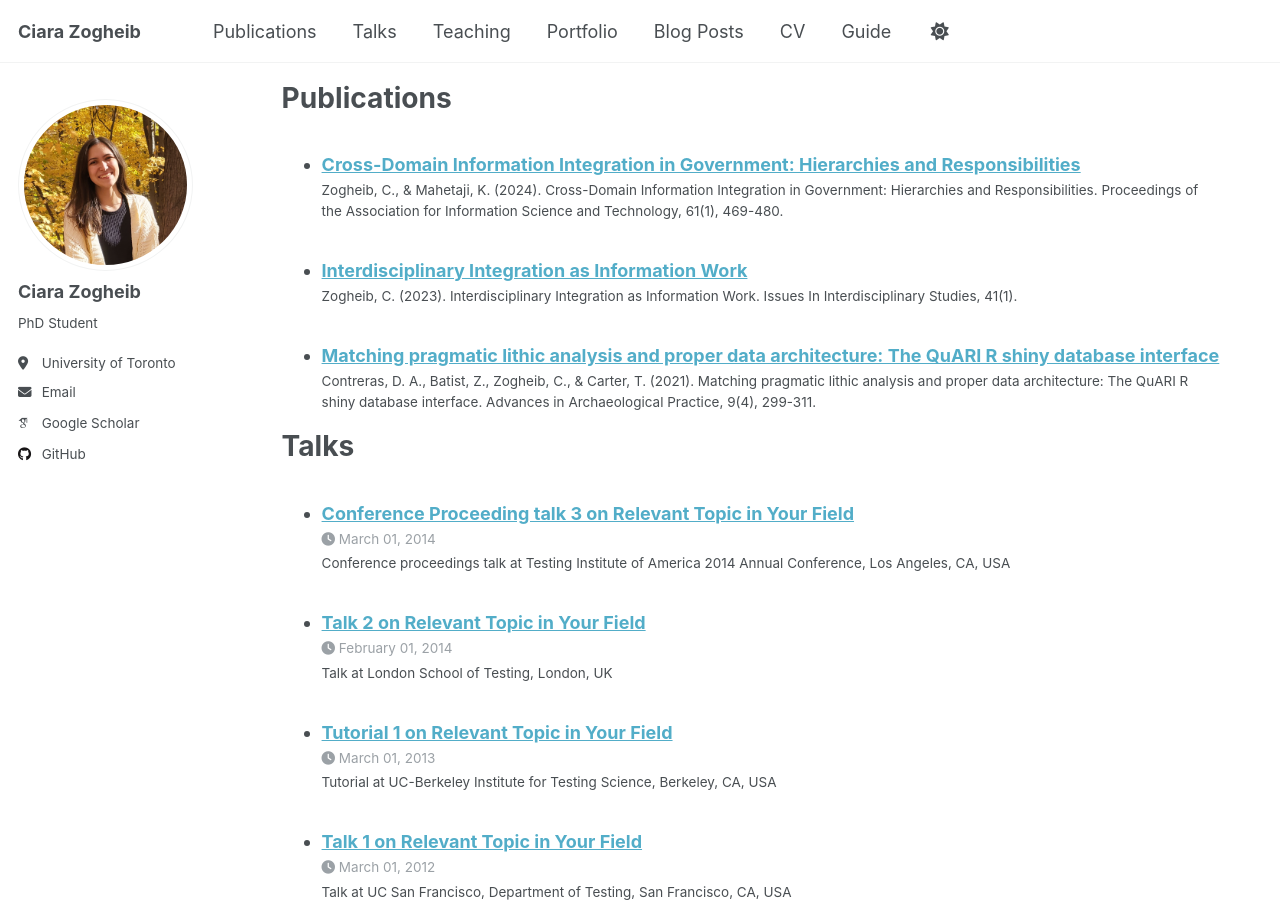
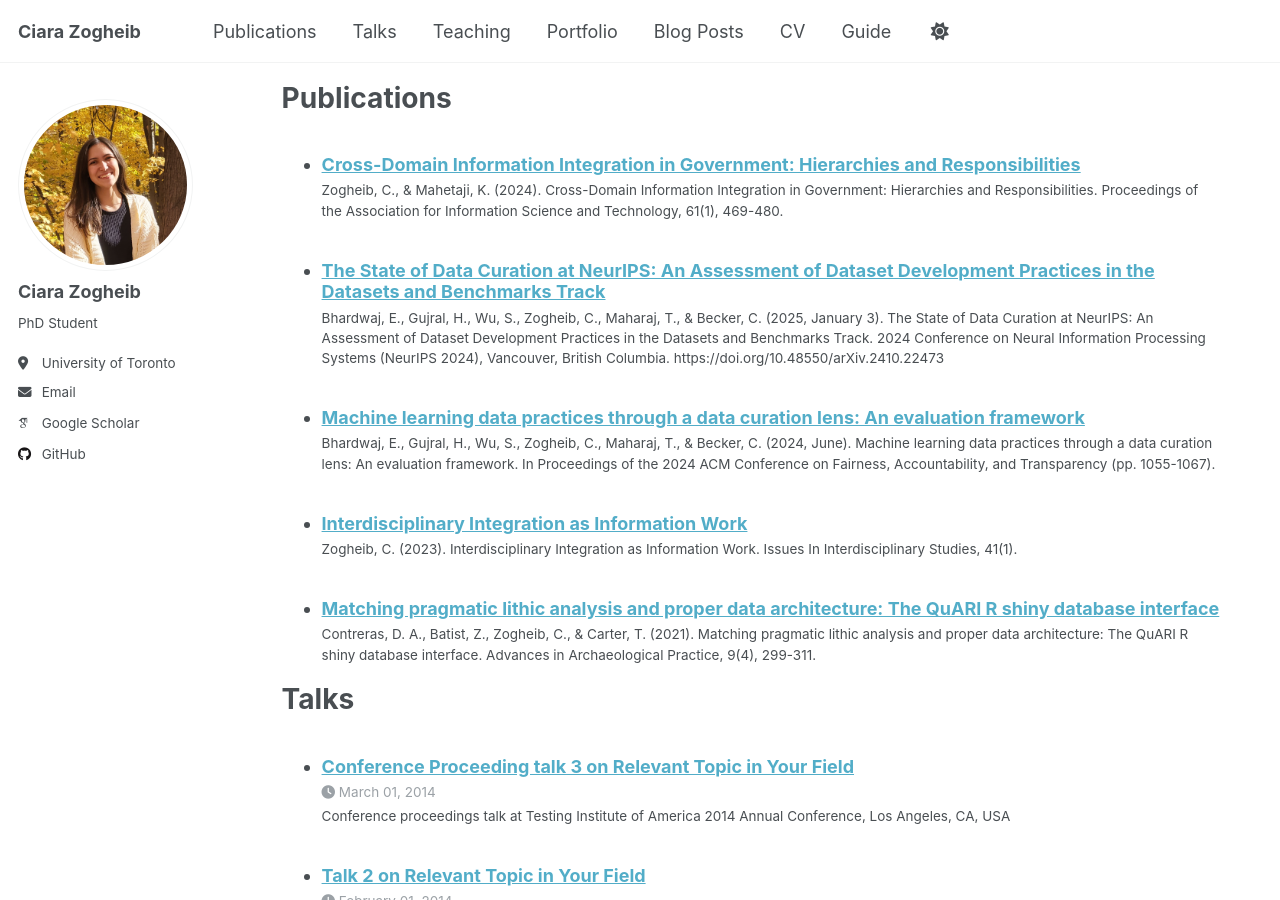
Before and after one commit to zogheibc/zogheibc.github.io, a Jekyll site: the page built from _pages/cv.md, in a window 1280 px wide and 900 px high, scrolled down 998 px. Built offline with Jekyll 4.4.1, drawn with Linux system fonts in a browser that asks for light colours; some web fonts are replaced.

Commit message:
adding publications

```diff
--- /dev/null
+++ b/_publications/2024-01-01-machine-learning-data-practices.md
@@ -0,0 +1,12 @@
+---
+title: "Machine learning data practices through a data curation lens: An evaluation framework"
+collection: publications
+category: conferences
+permalink: /publication/2024-01-01-machine-learning-data-practices
+excerpt: 'Studies of dataset development in machine learning call for greaterattention to the data practices that make model development pos-sible and shape its outcomes. Many argue that the adoption oftheory and practices from archives and data curation fields cansupport greater fairness, accountability, transparency, and moreethical machine learning. In response, this paper examines datapractices in machine learning dataset development through the lensof data curation. We evaluate data practices in machine learningas data curation practices.'
+date: 2024-01-01
+venue: ' Proceedings of the 2024 ACM Conference on Fairness, Accountability, and Transparency '
+paperurl: 'https://dl.acm.org/doi/pdf/10.1145/3630106.3658955?casa_token=NmsmY2IXZvQAAAAA:ebTZOZMSqyuPp5NZv41vg_ipW1fxGooRbfLdFr3ARbbU9u8_0uSofjUEZAEpOhHpl6xjTulsGb_02_I'
+bibtexurl: 'https://scholar.googleusercontent.com/scholar.bib?q=info:MRZibldesp8J:scholar.google.com/&output=citation&scisdr=ClFhi2ILEKC09V74O_U:AFWwaeYAAAAAZ_f-I_Ur4XnZx52QDKYTHSNP_2s&scisig=AFWwaeYAAAAAZ_f-IzIxnplZQM1-1iRw3_ySmWU&scisf=4&ct=citation&cd=-1&hl=en'
+citation: 'Bhardwaj, E., Gujral, H., Wu, S., Zogheib, C., Maharaj, T., & Becker, C. (2024, June). Machine learning data practices through a data curation lens: An evaluation framework. In Proceedings of the 2024 ACM Conference on Fairness, Accountability, and Transparency (pp. 1055-1067).'
+---
--- /dev/null
+++ b/_publications/2024-11-11-state-of-data-curation-neurips.md
@@ -0,0 +1,11 @@
+---
+title: "The State of Data Curation at NeurIPS: An Assessment of Dataset Development Practices in the Datasets and Benchmarks Track"
+collection: publications
+category: conferences
+permalink: /publication/2024-01-03-state-of-data-curation-neurips
+excerpt: 'Cross-domain integration of information is increasingly identified as a priority across public sector contexts because (in theory) it enables the use of more information, including information from groups and communities historically excluded from public sector decision making. In this paper, we reject the tendency to take ‘integration’ for granted, arguing the need to position cross-domain integration as an information practice, and conducting mixed methods thematic analysis of government strategic documents to validate the utility of this approach.'
+date: 2024-01-03
+venue: '2024 Conference on Neural Information Processing Systems (NeurIPS 2024)'
+paperurl: 'https://arxiv.org/pdf/2410.22473'
+citation: 'Bhardwaj, E., Gujral, H., Wu, S., Zogheib, C., Maharaj, T., & Becker, C. (2025, January 3). The State of Data Curation at NeurIPS: An Assessment of Dataset Development Practices in the Datasets and Benchmarks Track. 2024 Conference on Neural Information Processing Systems (NeurIPS 2024), Vancouver, British Columbia. https://doi.org/10.48550/arXiv.2410.22473'
+---
```
Also changed, not shown: _publications/2024-10-28-integration-hierarchies-government - Copy - Copy.md (renamed from _publications/2024-10-28-integration-hierarchies-government.md, +1 -0 lines).
